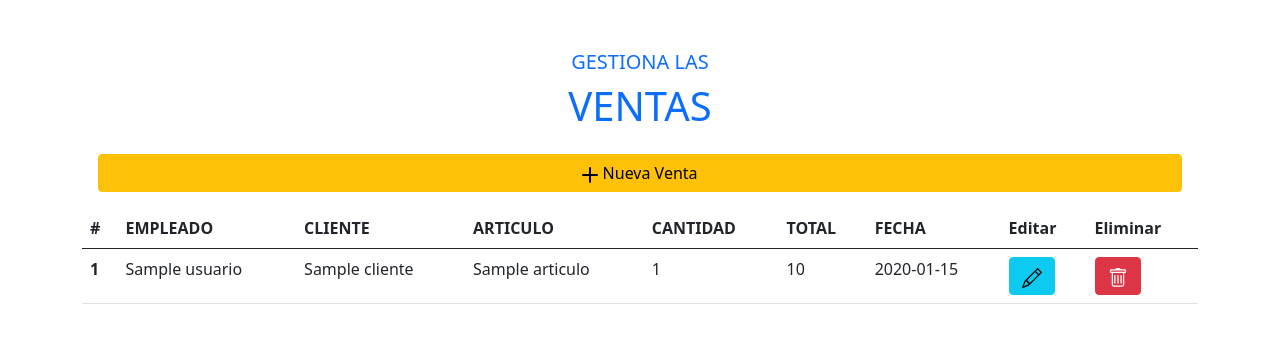
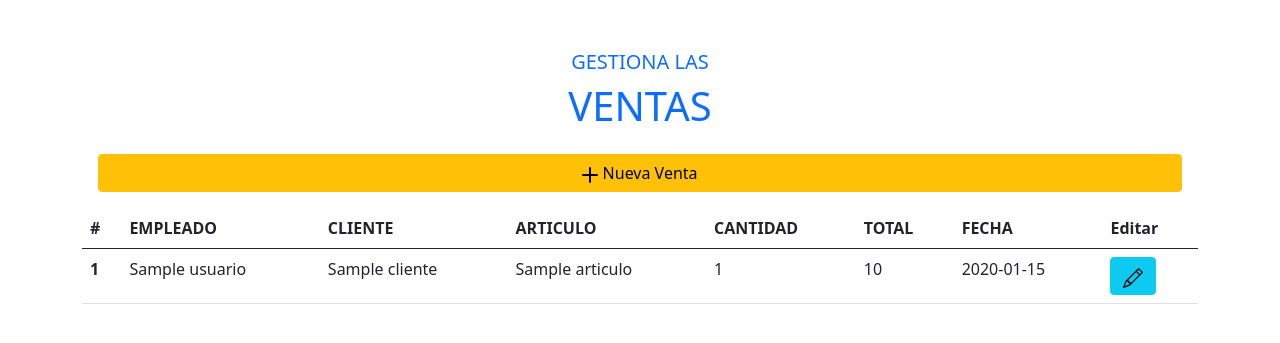
Before and after one commit to JuanJo53/bast-vol, a PHP site: page /view/sales.php in a window 1280 px wide. Shown: the part 56-399 px from the top of the page. Run offline with PHP 8.4, Linux system fonts and the light colour scheme; the visitor is signed in with stand-in values (Sample User, id 1); tables that the repository leaves empty hold one stand-in row (values such as "Sample post").

Commit message:
only admins can edit sales now

```diff
--- a/controller/sales/getSales.php
+++ b/controller/sales/getSales.php
@@ -16,7 +16,9 @@
                     <td>".$row['ART_NOMBRE']."</td>
                     <td>".$row['DV_CANTIDAD']."</td>
                     <td>".$row['VEN_TOTAL']."</td>
-                    <td>".$row['VEN_FECHA']."</td>
+                    <td>".$row['VEN_FECHA']."</td>";
+                if($_SESSION['TIPO']=='admin'){
+                    $salesHtml.="
                         <td>
                             <button class='btn btn-info openEditModal' data-bs-toggle='modal' data-bs-target='#editSaleModal' role='button' type='submit' id='saleIdEdit' name='saleIdEdit' data-id='".$row['VEN_ID']."'>
                                 <svg xmlns='http://www.w3.org/2000/svg' width='20' height='20' fil='currentColor' class='bi bi-pencil' viewBox='0 0 16 16'>
@@ -24,15 +26,8 @@
                                 </svg>
                             </button>
                         </td>
-                    <td>
-                        <button class='btn btn-danger openDeleteModal' data-bs-toggle='modal' data-bs-target='#delSaleModal' role='button' id='saleIdDel' name='saleIdDel' data-id='".$row['VEN_ID']."'>
-                            <svg xmlns='http://www.w3.org/2000/svg' width='20' height='20' fill='currentColor' class='bi bi-trash' viewBox='0 0 16 16'>
-                            <path d='M5.5 5.5A.5.5 0 0 1 6 6v6a.5.5 0 0 1-1 0V6a.5.5 0 0 1 .5-.5zm2.5 0a.5.5 0 0 1 .5.5v6a.5.5 0 0 1-1 0V6a.5.5 0 0 1 .5-.5zm3 .5a.5.5 0 0 0-1 0v6a.5.5 0 0 0 1 0V6z'/>
-                            <path fill-rule='evenodd' d='M14.5 3a1 1 0 0 1-1 1H13v9a2 2 0 0 1-2 2H5a2 2 0 0 1-2-2V4h-.5a1 1 0 0 1-1-1V2a1 1 0 0 1 1-1H6a1 1 0 0 1 1-1h2a1 1 0 0 1 1 1h3.5a1 1 0 0 1 1 1v1zM4.118 4 4 4.059V13a1 1 0 0 0 1 1h6a1 1 0 0 0 1-1V4.059L11.882 4H4.118zM2.5 3V2h11v1h-11z'/>
-                            </svg>
-                        </button>
-                    </td>
                     </tr>";
+                }
             }
         }else{
             $salesHtml.="<tr><th style='color:red';>¡No hay nada que mostrar!</th></tr>";
--- a/view/sales.php
+++ b/view/sales.php
@@ -131,8 +131,11 @@
                             <th scope="col">CANTIDAD</th>
                             <th scope="col">TOTAL</th>
                             <th scope="col">FECHA</th>
-                            <th scope="col">Editar</th>
-                            <th scope="col">Eliminar</th>
+                            <?php
+                                if($_SESSION['TIPO']=='admin'){
+                                    echo "<th scope='col'>Editar</th>";
+                                }
+                            ?>
                         </tr>
                     </thead>
                     <tbody>
```
Lines whose indentation alone changed are shown as unchanged.
